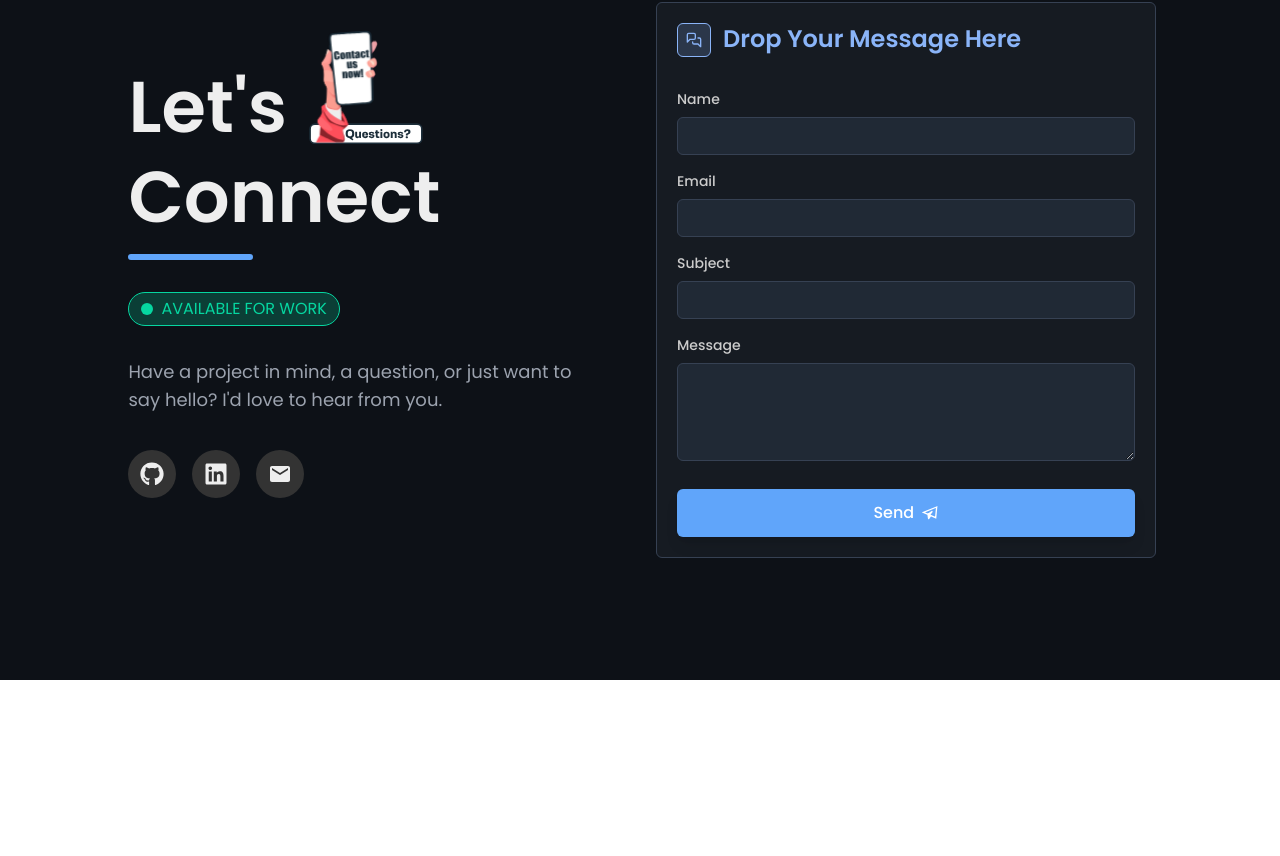
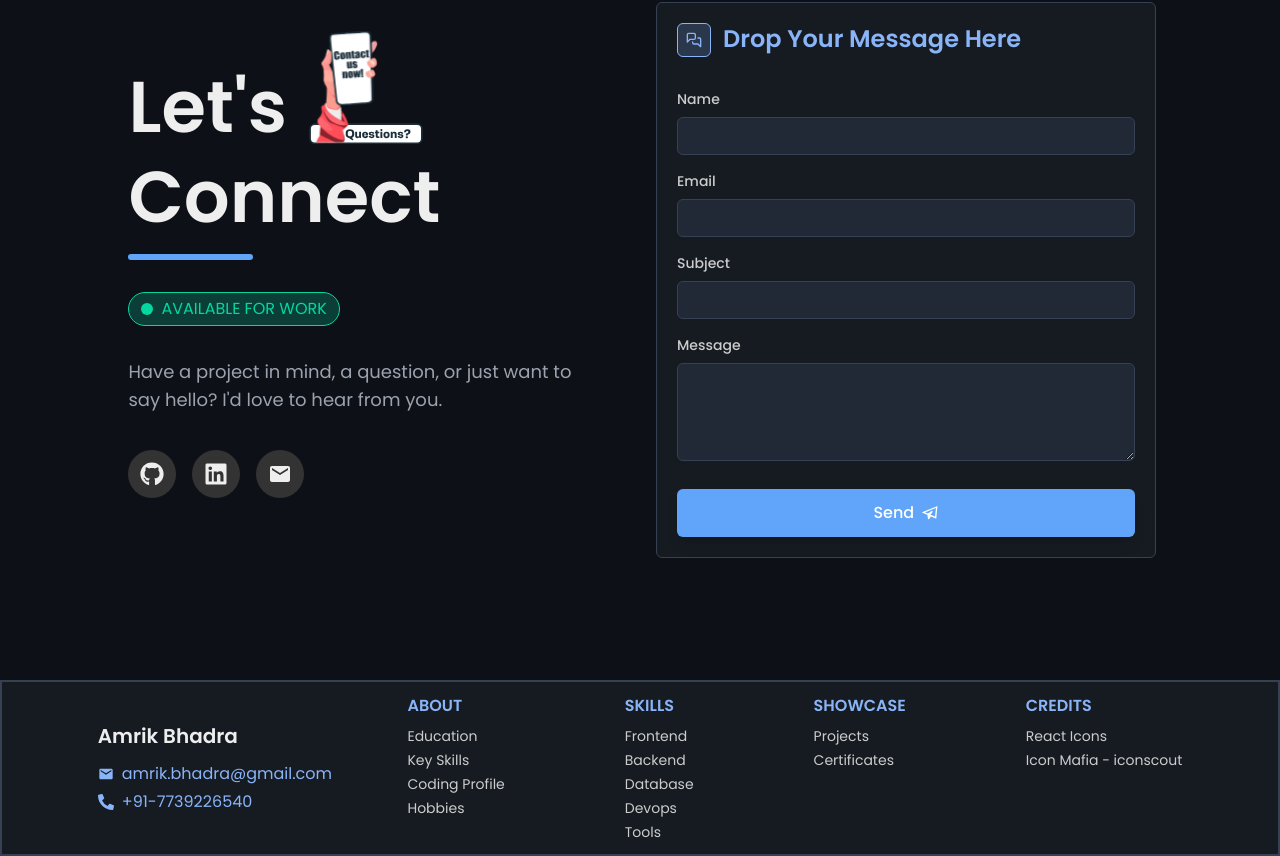
Before and after one commit to Amrik-Bhadra/myportfolio, a React (Vite) app: page /portfolio in a window 1280 px wide. Shown: the part 2922-3778 px from the top of the page. Before the commit the page ends 3602 px from the top, so only its background shows below. Built offline with nearby package versions, Linux system fonts and the light colour scheme.

Commit message:
footer added

```diff
--- a/src/pages/MyPortfolio.jsx
+++ b/src/pages/MyPortfolio.jsx
@@ -4,6 +4,7 @@ import Navbar from "../components/Navbar";
 import AboutSection from "./subsections/AboutSection";
 import ContactSection from "./subsections/ContactSection";
 import SkillsSection from "./subsections/SkillsSection";
+import FooterSection from "./subsections/FooterSection";
 
 const MyPortfolio = () => {
   return (
@@ -13,6 +14,7 @@ const MyPortfolio = () => {
       <AboutSection/>
       <SkillsSection/>
       <ContactSection/>
+      <FooterSection/>
     </main>
   );
 };
--- /dev/null
+++ b/src/pages/subsections/FooterSection.jsx
@@ -0,0 +1,92 @@
+import React from "react";
+import { MdEmail } from "react-icons/md";
+import { FaPhoneAlt } from "react-icons/fa";
+
+const FooterSection = () => {
+  return (
+    <div className="flex items-center justify-center bg-[#161B22] shadow-md border-2 border-gray-700">
+      <div className="w-[85%] py-3 flex justify-between items-center">
+        <span className="flex flex-col gap-y-1">
+            <h2 className="text-[#eee] font-semibold text-xl mb-2">Amrik Bhadra</h2>
+            <p className="flex items-center gap-x-2 text-[#8AB4F8] text-base"> <MdEmail/> amrik.bhadra@gmail.com</p>
+            <p className="flex items-center gap-x-2 text-[#8AB4F8] text-base"><FaPhoneAlt/> +91-7739226540</p>
+        </span>
+
+        <div className="flex gap-x-30">
+          <div>
+            <h4 className="text-[#8AB4F8] font-semibold mb-2 uppercase">
+              About
+            </h4>
+            <ul className="text-sm text-[#ccc] flex flex-col gap-y-1">
+              <li>
+                <a href="#about">Education</a>
+              </li>
+              <li>
+                <a href="#about">Key Skills</a>
+              </li>
+              <li>
+                <a href="#about">Coding Profile</a>
+              </li>
+              <li>
+                <a href="#about">Hobbies</a>
+              </li>
+            </ul>
+          </div>
+
+          <div>
+            <h4 className="text-[#8AB4F8] font-semibold mb-2 uppercase">
+              Skills
+            </h4>
+            <ul className="text-sm text-[#ccc] flex flex-col gap-y-1">
+              <li>
+                <a href="#skills">Frontend</a>
+              </li>
+              <li>
+                <a href="#skills">Backend</a>
+              </li>
+              <li>
+                <a href="#skills">Database</a>
+              </li>
+              <li>
+                <a href="#skills">Devops</a>
+              </li>
+              <li>
+                <a href="#skills">Tools</a>
+              </li>
+            </ul>
+          </div>
+
+          <div>
+            <h4 className="text-[#8AB4F8] font-semibold mb-2 uppercase">
+              Showcase
+            </h4>
+            <ul className="text-sm text-[#ccc] flex flex-col gap-y-1">
+              <li>
+                <a href="#">Projects</a>
+              </li>
+              <li>
+                <a href="#">Certificates</a>
+              </li>
+            </ul>
+          </div>
+
+          <div>
+            <h4 className="text-[#8AB4F8] font-semibold mb-2 uppercase">
+              Credits
+            </h4>
+            <ul className="text-sm text-[#ccc] flex flex-col gap-y-1">
+              <li>
+                <a href="#">React Icons</a>
+              </li>
+              <li>
+                Icon Mafia - iconscout
+              </li>
+            </ul>
+          </div>
+        </div>
+      </div>
+    </div>
+  );
+};
+
+export default FooterSection;
```
